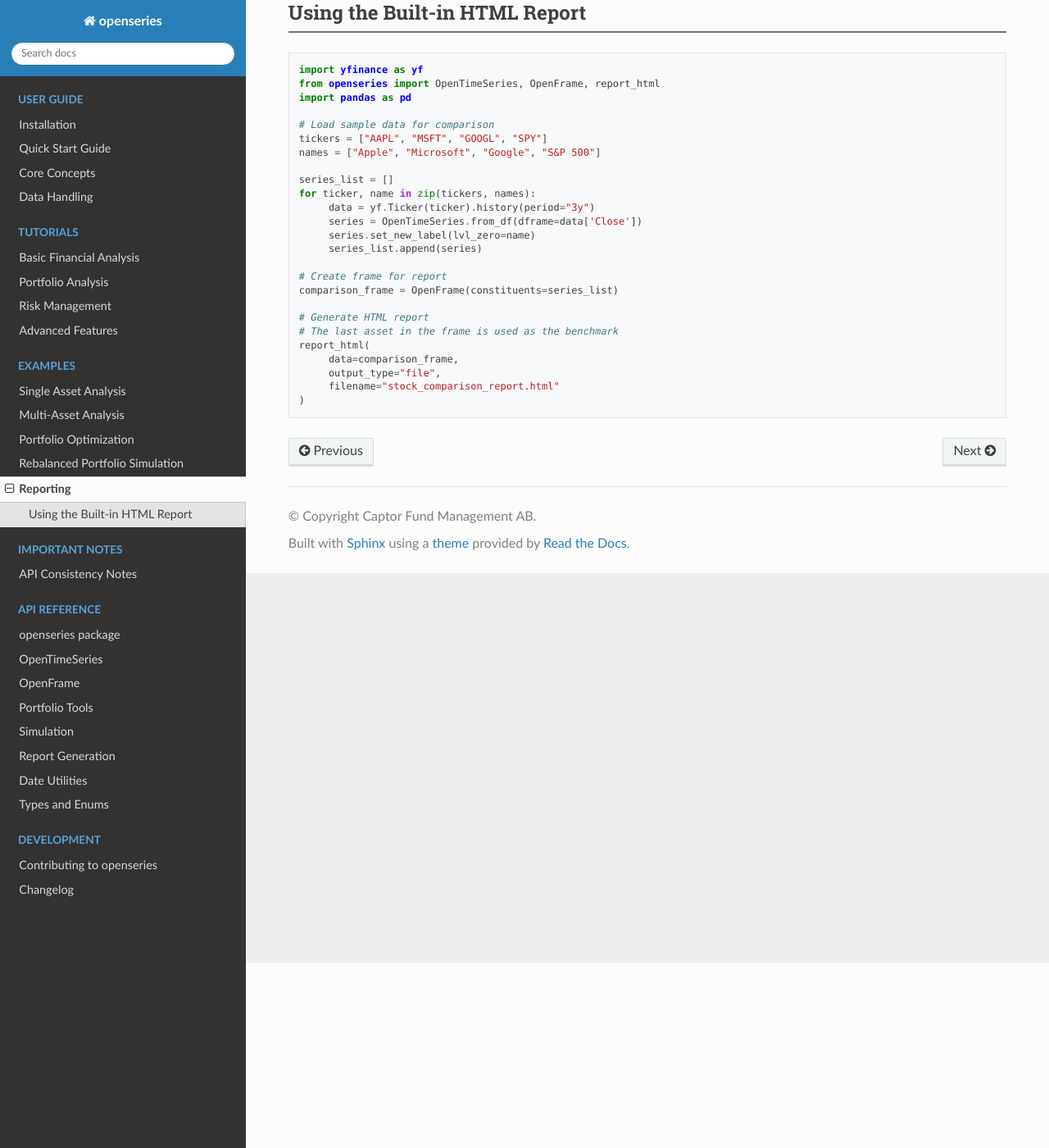
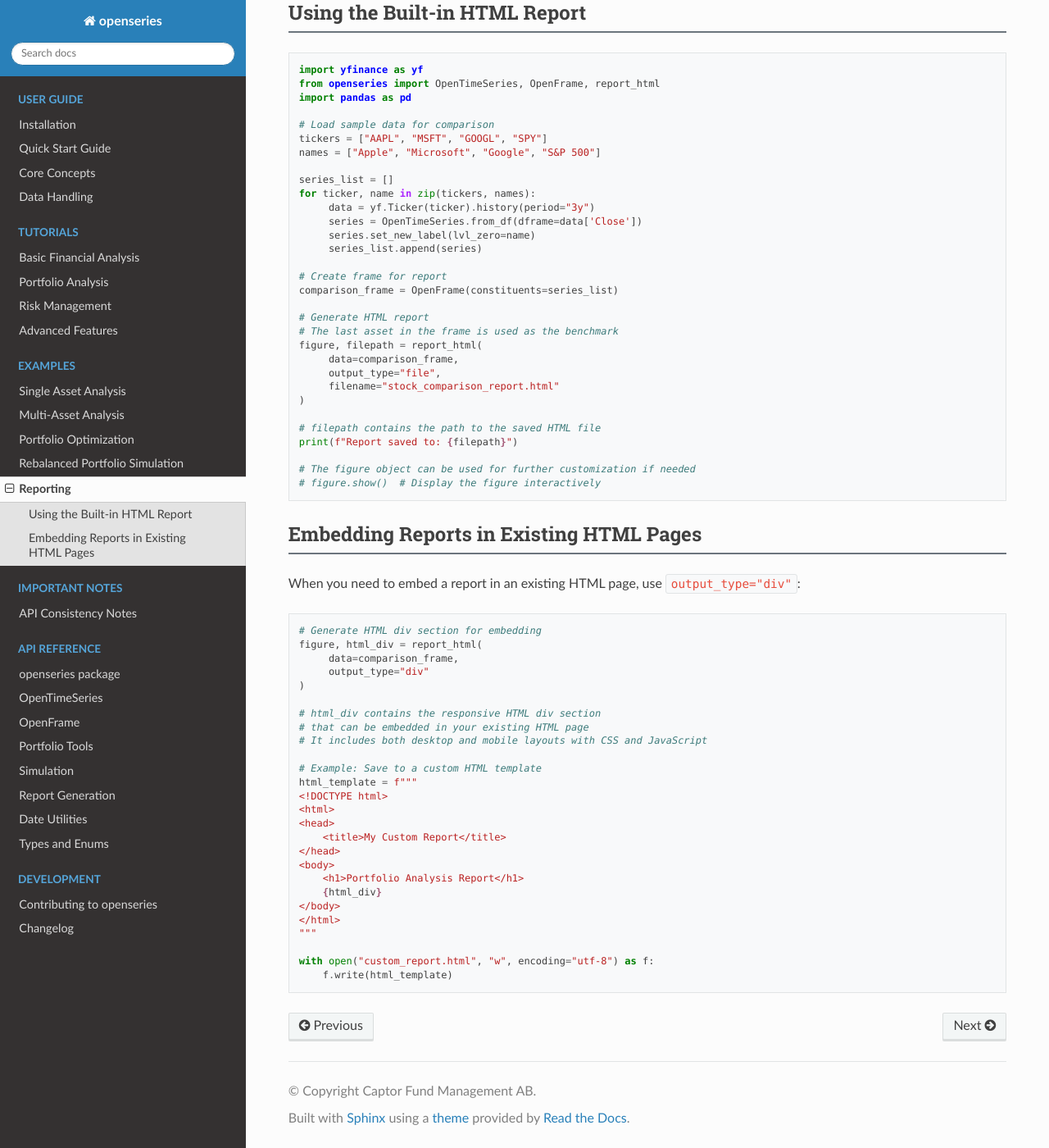
Before and after one commit to CaptorAB/openseries, a Sphinx documentation site: the page built from docs/source/examples/custom_reports.rst, in a window 1280 px wide and 1400 px high, scrolled down 226 px. Shown: the whole window at 82% size. Built offline with Sphinx 7.4.7 and the Read the Docs theme 3.1.0, drawn with Linux system fonts in a browser that asks for light colours.

Commit message:
revert and fix report_html return values

```diff
--- a/docs/source/examples/custom_reports.rst
+++ b/docs/source/examples/custom_reports.rst
@@ -28,8 +28,48 @@ Using the Built-in HTML Report
 
     # Generate HTML report
     # The last asset in the frame is used as the benchmark
-    report_html(
+    figure, filepath = report_html(
          data=comparison_frame,
          output_type="file",
          filename="stock_comparison_report.html"
     )
+
+    # filepath contains the path to the saved HTML file
+    print(f"Report saved to: {filepath}")
+
+    # The figure object can be used for further customization if needed
+    # figure.show()  # Display the figure interactively
+
+Embedding Reports in Existing HTML Pages
+-----------------------------------------
+
+When you need to embed a report in an existing HTML page, use ``output_type="div"``:
+
+.. code-block:: python
+
+    # Generate HTML div section for embedding
+    figure, html_div = report_html(
+         data=comparison_frame,
+         output_type="div"
+    )
+
+    # html_div contains the responsive HTML div section
+    # that can be embedded in your existing HTML page
+    # It includes both desktop and mobile layouts with CSS and JavaScript
+
+    # Example: Save to a custom HTML template
+    html_template = f"""
+    <!DOCTYPE html>
+    <html>
+    <head>
+        <title>My Custom Report</title>
+    </head>
+    <body>
+        <h1>Portfolio Analysis Report</h1>
+        {html_div}
+    </body>
+    </html>
+    """
+
+    with open("custom_report.html", "w", encoding="utf-8") as f:
+        f.write(html_template)
```
Also changed, not shown: docs/source/api/report.rst (+42 -1 lines), 3 other files.
